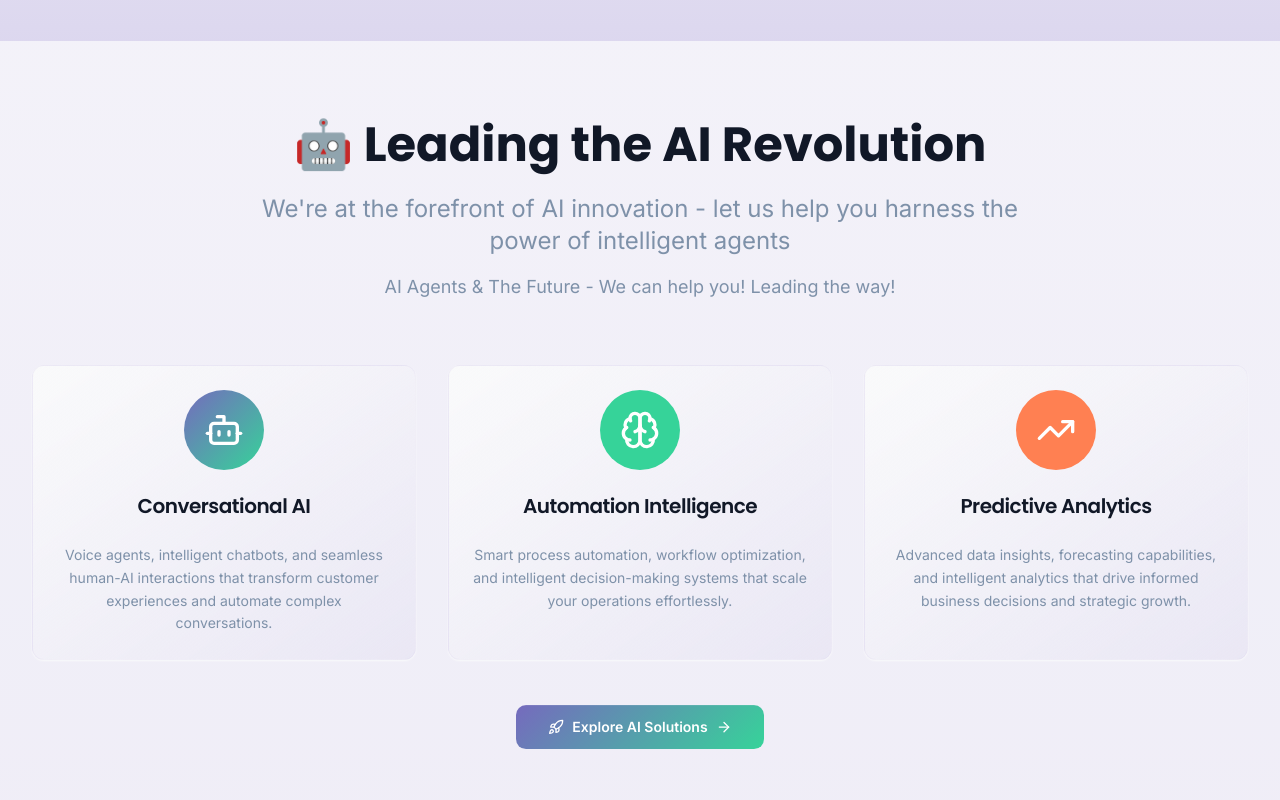
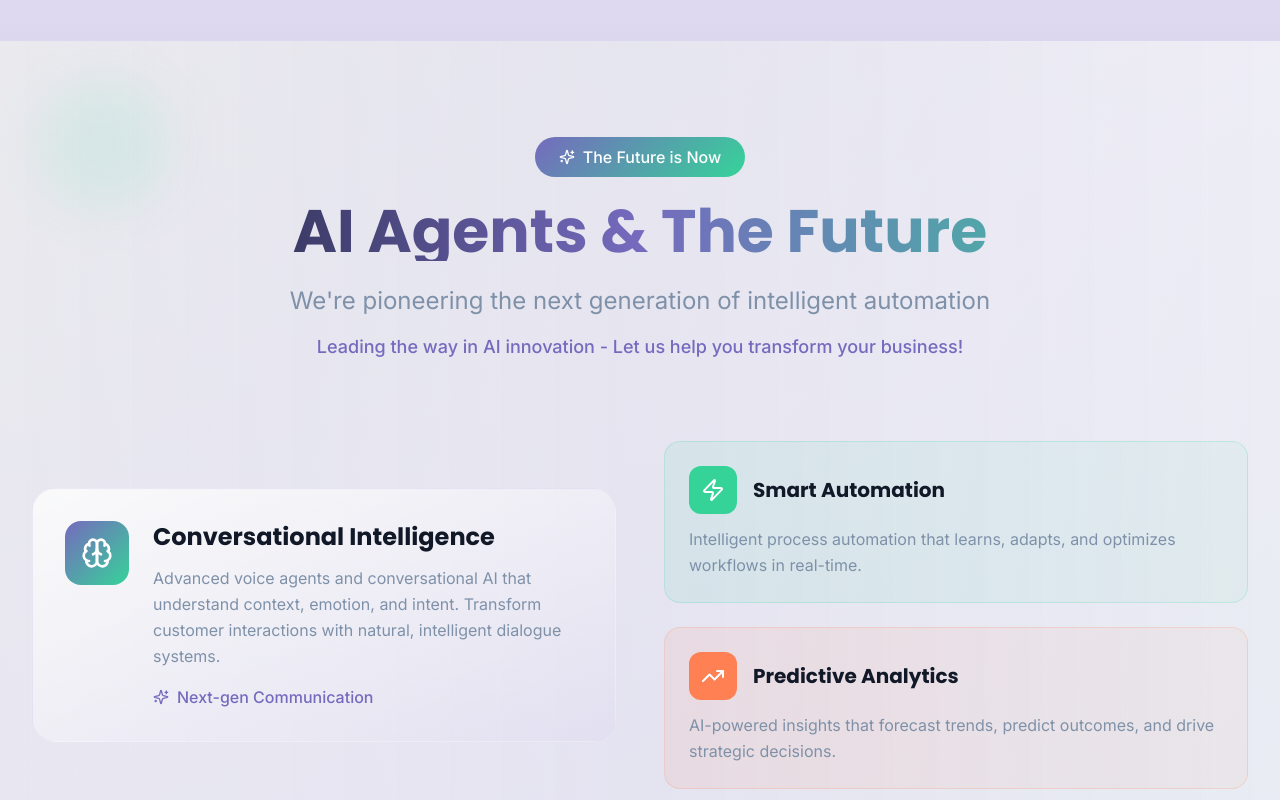
Before and after one commit to LeeSpain/vision-sync, a React (Vite) app: page / in a window 1280 px wide. Shown: the part 620-1420 px from the top of the page. Built offline with nearby package versions, Linux system fonts and the light colour scheme.

Commit message:
Refactor AI Agents section
Remove robot icon and enhance design of AI Agents section to be more professional and original, aligning with the site's aesthetic and showcasing the future of AI.

```diff
--- a/src/pages/Index.tsx
+++ b/src/pages/Index.tsx
@@ -195,76 +195,103 @@ const Index = () => {
       </section>
 
       {/* AI Agents & The Future Section */}
-      <section className="py-20 px-4 sm:px-6 lg:px-8 bg-soft-lilac/10">
-        <div className="max-w-7xl mx-auto">
-          <div className="text-center mb-16">
-            <h2 className="text-4xl md:text-5xl font-heading font-bold text-midnight-navy mb-6">
-              🤖 Leading the AI Revolution
+      <section className="relative py-24 px-4 sm:px-6 lg:px-8 bg-gradient-to-br from-midnight-navy/5 via-royal-purple/5 to-emerald-green/5 overflow-hidden">
+        {/* Background Pattern */}
+        <div className="absolute inset-0 bg-gradient-to-r from-transparent via-royal-purple/5 to-transparent"></div>
+        <div className="absolute top-10 left-10 w-32 h-32 bg-emerald-green/10 rounded-full blur-xl"></div>
+        <div className="absolute bottom-10 right-10 w-40 h-40 bg-royal-purple/10 rounded-full blur-xl"></div>
+
+        <div className="relative max-w-7xl mx-auto">
+          <div className="text-center mb-20">
+            <div className="inline-flex items-center gap-2 bg-gradient-primary px-6 py-2 rounded-full text-white font-medium mb-6 animate-fade-in">
+              <Sparkles className="h-4 w-4" />
+              The Future is Now
+            </div>
+            <h2 className="text-5xl md:text-6xl font-heading font-bold bg-gradient-to-r from-midnight-navy via-royal-purple to-emerald-green bg-clip-text text-transparent mb-6 animate-slide-up">
+              AI Agents & The Future
             </h2>
-            <p className="text-xl md:text-2xl text-cool-gray max-w-3xl mx-auto mb-4">
-              We're at the forefront of AI innovation - let us help you harness the power of intelligent agents
+            <p className="text-xl md:text-2xl text-cool-gray max-w-4xl mx-auto mb-4 animate-fade-in" style={{animationDelay: '0.2s'}}>
+              We're pioneering the next generation of intelligent automation
             </p>
-            <p className="text-lg text-cool-gray max-w-2xl mx-auto">
-              AI Agents & The Future - We can help you! Leading the way!
+            <p className="text-lg text-royal-purple font-medium animate-fade-in" style={{animationDelay: '0.3s'}}>
+              Leading the way in AI innovation - Let us help you transform your business!
             </p>
           </div>
 
-          <div className="grid grid-cols-1 md:grid-cols-3 gap-8 mb-12">
-            <Card className="group bg-gradient-card border-soft-lilac/30 shadow-card hover:shadow-hover transition-all duration-300 hover:scale-105">
-              <CardHeader className="text-center">
-                <div className="mx-auto mb-4 flex h-20 w-20 items-center justify-center rounded-full bg-gradient-primary">
-                  <Bot className="h-10 w-10 text-white" />
+          {/* Modern AI Capabilities Layout */}
+          <div className="grid grid-cols-1 lg:grid-cols-2 gap-12 items-center mb-16">
+            {/* Left Side - Main Feature */}
+            <div className="relative">
+              <div className="bg-gradient-to-br from-slate-white to-soft-lilac/30 rounded-3xl p-8 shadow-elegant border border-soft-lilac/20 hover:shadow-glow transition-all duration-500 group">
+                <div className="flex items-start gap-6">
+                  <div className="flex-shrink-0">
+                    <div className="w-16 h-16 bg-gradient-primary rounded-2xl flex items-center justify-center group-hover:scale-110 transition-transform duration-300">
+                      <Brain className="h-8 w-8 text-white" />
+                    </div>
+                  </div>
+                  <div>
+                    <h3 className="text-2xl font-heading font-bold text-midnight-navy mb-3 group-hover:text-royal-purple transition-colors">
+                      Conversational Intelligence
+                    </h3>
+                    <p className="text-cool-gray leading-relaxed mb-4">
+                      Advanced voice agents and conversational AI that understand context, emotion, and intent. Transform customer interactions with natural, intelligent dialogue systems.
+                    </p>
+                    <div className="flex items-center gap-2 text-royal-purple font-medium">
+                      <Sparkles className="h-4 w-4" />
+                      Next-gen Communication
+                    </div>
+                  </div>
                 </div>
-                <CardTitle className="text-xl font-heading text-midnight-navy group-hover:text-royal-purple transition-colors">
-                  Conversational AI
-                </CardTitle>
-              </CardHeader>
-              <CardContent>
-                <CardDescription className="text-center text-cool-gray leading-relaxed">
-                  Voice agents, intelligent chatbots, and seamless human-AI interactions that transform customer experiences and automate complex conversations.
-                </CardDescription>
-              </CardContent>
-            </Card>
+              </div>
+            </div>
 
-            <Card className="group bg-gradient-card border-soft-lilac/30 shadow-card hover:shadow-hover transition-all duration-300 hover:scale-105">
-              <CardHeader className="text-center">
-                <div className="mx-auto mb-4 flex h-20 w-20 items-center justify-center rounded-full bg-emerald-green">
-                  <Brain className="h-10 w-10 text-white" />
+            {/* Right Side - Two Stacked Features */}
+            <div className="space-y-6">
+              <div className="bg-gradient-to-r from-emerald-green/10 to-emerald-green/5 rounded-2xl p-6 border border-emerald-green/20 hover:border-emerald-green/40 transition-all duration-300 group">
+                <div className="flex items-center gap-4 mb-3">
+                  <div className="w-12 h-12 bg-emerald-green rounded-xl flex items-center justify-center group-hover:rotate-12 transition-transform duration-300">
+                    <Zap className="h-6 w-6 text-white" />
+                  </div>
+                  <h3 className="text-xl font-heading font-bold text-midnight-navy">Smart Automation</h3>
                 </div>
-                <CardTitle className="text-xl font-heading text-midnight-navy group-hover:text-emerald-green transition-colors">
-                  Automation Intelligence
-                </CardTitle>
-              </CardHeader>
-              <CardContent>
-                <CardDescription className="text-center text-cool-gray leading-relaxed">
-                  Smart process automation, workflow optimization, and intelligent decision-making systems that scale your operations effortlessly.
-                </CardDescription>
-              </CardContent>
-            </Card>
+                <p className="text-cool-gray leading-relaxed">
+                  Intelligent process automation that learns, adapts, and optimizes workflows in real-time.
+                </p>
+              </div>
 
-            <Card className="group bg-gradient-card border-soft-lilac/30 shadow-card hover:shadow-hover transition-all duration-300 hover:scale-105">
-              <CardHeader className="text-center">
-                <div className="mx-auto mb-4 flex h-20 w-20 items-center justify-center rounded-full bg-coral-orange">
-                  <TrendingUp className="h-10 w-10 text-white" />
+              <div className="bg-gradient-to-r from-coral-orange/10 to-coral-orange/5 rounded-2xl p-6 border border-coral-orange/20 hover:border-coral-orange/40 transition-all duration-300 group">
+                <div className="flex items-center gap-4 mb-3">
+                  <div className="w-12 h-12 bg-coral-orange rounded-xl flex items-center justify-center group-hover:rotate-12 transition-transform duration-300">
+                    <TrendingUp className="h-6 w-6 text-white" />
+                  </div>
+                  <h3 className="text-xl font-heading font-bold text-midnight-navy">Predictive Analytics</h3>
                 </div>
-                <CardTitle className="text-xl font-heading text-midnight-navy group-hover:text-coral-orange transition-colors">
-                  Predictive Analytics
-                </CardTitle>
-              </CardHeader>
-              <CardContent>
-                <CardDescription className="text-center text-cool-gray leading-relaxed">
-                  Advanced data insights, forecasting capabilities, and intelligent analytics that drive informed business decisions and strategic growth.
-                </CardDescription>
-              </CardContent>
-            </Card>
+                <p className="text-cool-gray leading-relaxed">
+                  AI-powered insights that forecast trends, predict outcomes, and drive strategic decisions.
+                </p>
+              </div>
+            </div>
           </div>
 
-          <div className="text-center">
-            <Button variant="hero" size="lg" className="animate-float">
-              <Rocket className="h-5 w-5" />
-              Explore AI Solutions
-              <ArrowRight className="h-5 w-5" />
-            </Button>
+          {/* Bottom CTA Section */}
+          <div className="text-center bg-gradient-to-r from-royal-purple/10 via-transparent to-emerald-green/10 rounded-3xl p-12 border border-soft-lilac/30">
+            <h3 className="text-3xl font-heading font-bold text-midnight-navy mb-4">
+              Ready to Build the Future?
+            </h3>
+            <p className="text-lg text-cool-gray mb-8 max-w-2xl mx-auto">
+              Join the AI revolution with custom intelligent agents tailored to your business needs
+            </p>
+            <div className="flex flex-col sm:flex-row gap-4 justify-center">
+              <Button variant="hero" size="lg" className="animate-float">
+                <Rocket className="h-5 w-5" />
+                Explore AI Solutions
+                <ArrowRight className="h-5 w-5" />
+              </Button>
+              <Button variant="view" size="lg">
+                <Target className="h-5 w-5" />
+                Schedule Consultation
+              </Button>
+            </div>
           </div>
         </div>
       </section>
```
